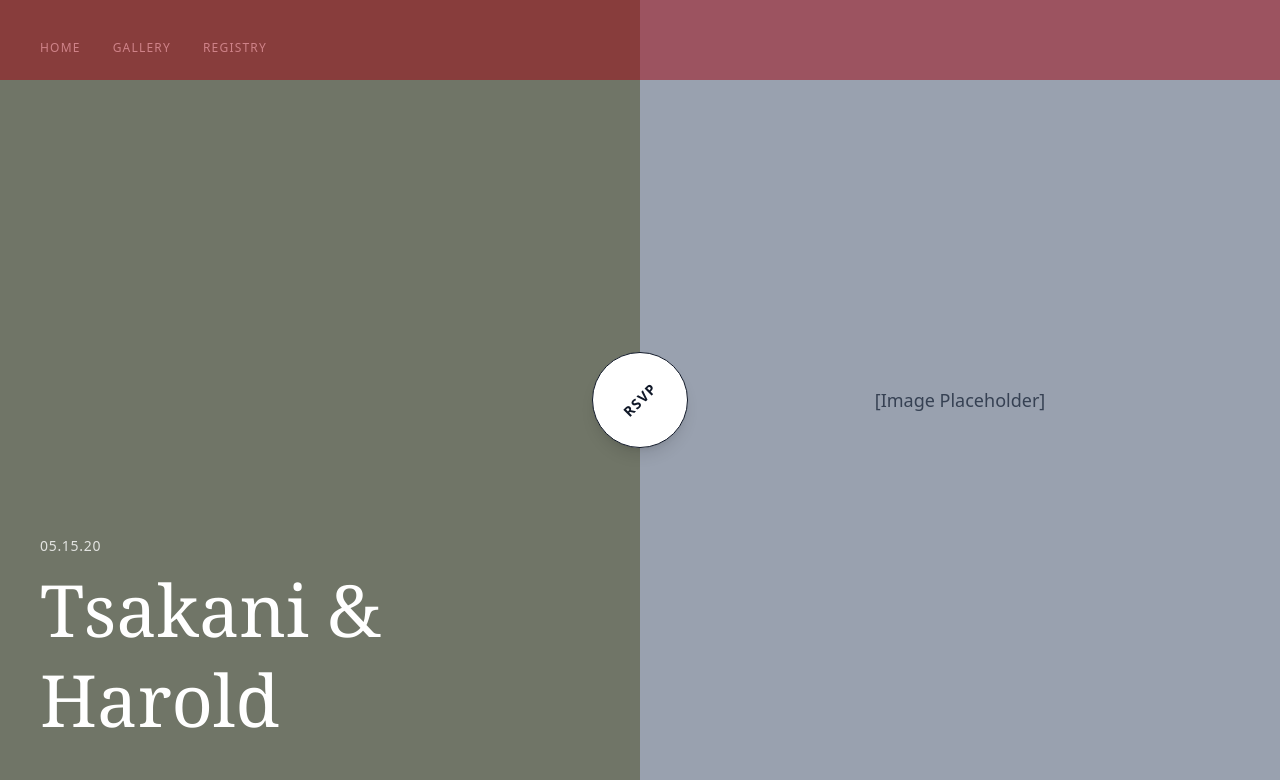
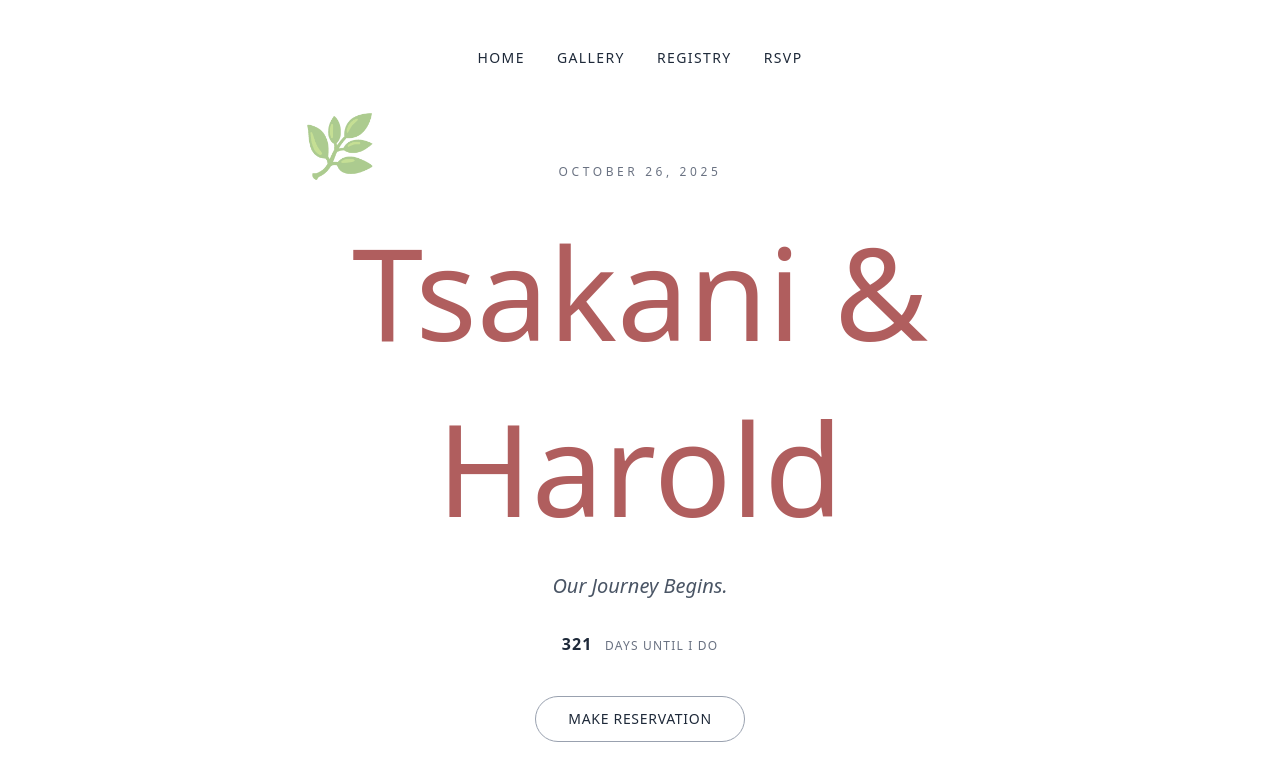
Before and after one commit to KulaniBaloyi/tsakaniandharold, a Next.js app: page / in a window 1280 px wide. Shown: the top 780 px of the page. Built offline with nearby package versions, Linux system fonts and the light colour scheme.

Commit message:
changed look and feel

```diff
--- a/app/components/Header.jsx
+++ b/app/components/Header.jsx
@@ -2,7 +2,7 @@ import React from 'react'
 
 const Header = () => {
   return (
-    <header className='p-10 z-40 bg-red-800/50 fixed left-0 right-0 top-0'></header>
+    <header className='p-10 z-40 bg-red-800/0 fixed left-0 right-0 top-0'></header>
   )
 }
 
--- a/app/components/Landing.tsx
+++ b/app/components/Landing.tsx
@@ -1,4 +1,7 @@
 import React from 'react';
+
+// NOTE: Assumes you have configured the 'font-display' (for Serif names)
+// and 'font-sans' (for general text) in your tailwind.config.js.
 
 const Landing = () => {
   // --- Engagement Details (Hardcoded) ---
@@ -8,76 +11,90 @@ const Landing = () => {
   const tagline = "Our Journey Begins.";
 
   return (
-    // Outer Container: The main wrapper for all elements
-    <section className='h-screen w-full flex flex-col md:flex-row font-sans relative'>
-      {/* The 'relative' class here is crucial! It establishes the positioning
-        context for the absolute-positioned RSVP button.
-      */}
+    // Outer Container: Min height, uses smaller padding on mobile (p-4)
+    <section className='min-h-screen w-full bg-white font-sans text-gray-800 p-4 md:p-12'>
 
-      {/* ---------------------------------------------------- */}
-      {/* LEFT HALF (Design Block) - z-10 added to ensure it's below the button's z-50 */}
-      {/* ---------------------------------------------------- */}
-      <div
-        className='
-          w-full md:w-1/2 h-3/5 md:h-full
-          bg-[#707567] relative z-10
-          p-6 sm:p-10 flex flex-col justify-end text-white
-        '
-      >
+      {/* Navigation (Top Center) */}
+      <header className='w-full flex justify-center mt-4 mb-10 md:mt-0 md:mb-24'>
+          <nav className='flex space-x-4 sm:space-x-8 text-xs sm:text-sm uppercase tracking-widest font-medium'>
+              <a href="#" className='hover:text-gray-500 transition duration-150'>Home</a>
+              <a href="#" className='hover:text-gray-500 transition duration-150'>Gallery</a>
+              <a href="#" className='hover:text-gray-500 transition duration-150'>Registry</a>
+              <a href="#" className='hover:text-gray-500 transition duration-150'>RSVP</a>
+          </nav>
+      </header>
 
-        {/* Navigation Header (Top Left) - Remains z-10 but is positioned relative to this block */}
-        <div className='absolute top-6 left-6 sm:top-10 sm:left-10 flex space-x-4 sm:space-x-8 text-xs uppercase tracking-widest font-light'>
-            <a href="#" className='hover:text-gray-300'>Home</a>
-            <a href="#" className='hover:text-gray-300'>Gallery</a>
-            <a href="#" className='hover:text-gray-300'>Registry</a>
+      {/* Main Content Area (Centered) */}
+      <div className='max-w-xl mx-auto text-center relative'> {/* max-w-xl limits max size, scales down naturally */}
+
+        {/* Decorative Floral Accents Placeholder */}
+        {/* These elements are hidden on small screens for better performance and reduced clutter */}
+        <div className='absolute inset-0 pointer-events-none hidden md:block'>
+            {/* Top Left Accent */}
+            <div className='absolute top-[-50px] left-[-50px] text-gray-300 text-6xl opacity-50'>🌿</div>
+            {/* Bottom Right Accent */}
+            <div className='absolute bottom-[-100px] right-[-100px] text-gray-300 text-6xl opacity-50'>🌸</div>
         </div>
 
-        {/* Content */}
-        <div className="mb-4">
-            <p className='text-sm uppercase tracking-wider mb-2 font-light opacity-80'>
-              05.15.20
-            </p>
-            <h1 className='text-5xl sm:text-6xl md:text-7xl font-serif leading-tight'>
-              {coupleName}
-            </h1>
+        {/* --- Central Text Block --- */}
 
+        {/* Announcement Date */}
+        <p className='text-xs uppercase tracking-[0.3em] text-gray-500 mb-4 md:mb-6'>
+          {announcementDate}
+        </p>
+
+        {/* Main Names/Heading */}
+        <h1 className='
+            // Font size scales down significantly on mobile
+            text-5xl sm:text-7xl md:text-8xl lg:text-9xl
+            font-display font-light leading-snug // Changed to leading-snug for better mobile stacking
+            text-[#B05E5E]
+            relative z-10
+          '
+        >
+          {coupleName}
+        </h1>
+
+        {/* Tagline / Sub-Heading */}
+        <h2 className='mt-4 text-lg sm:text-xl font-light italic text-gray-600'>
+          {tagline}
+        </h2>
+
+        {/* Countdown / Detail */}
+        <div className='mt-8 mb-10 text-xs uppercase tracking-widest text-gray-500'>
+            <span className='font-bold text-base text-gray-800 mr-2'>{daysLeftStatic}</span> Days Until I Do
         </div>
+
+        {/* Call to Action Button (RSVP/Reservation Style) */}
+        <button
+            className='
+                px-8 py-3
+                border border-gray-400 text-gray-800
+                rounded-full
+                uppercase tracking-wider font-medium text-sm
+                hover:bg-gray-50 transition duration-300
+            '
+        >
+            Make Reservation
+        </button>
+
       </div>
 
       {/* ---------------------------------------------------- */}
-      {/* RIGHT HALF (Image Placeholder) - z-0 or z-10 */}
+      {/* Footer Image Gallery Placeholder */}
       {/* ---------------------------------------------------- */}
-      <div
-        className='
-          w-full md:w-1/2 h-2/5 md:h-full
-          bg-gray-400 relative z-0 flex items-center justify-center
-          overflow-hidden
-        '
-      >
-        <span className='text-gray-700 text-lg'>[Image Placeholder]</span>
-      </div>
-
-      {/* ---------------------------------------------------- */}
-      {/* THE ROTATED RSVP BUTTON (Moved to the main section) */}
-      {/* ---------------------------------------------------- */}
-      <div
-        className='
-          absolute z-50 // <-- CRUCIAL: High Z-index
-
-          // Mobile Position: Center of the dividing line between the two blocks
-          top-[60%] left-1/2 transform -translate-x-1/2 -translate-y-1/2
-
-          // Desktop Position: Center of the screen dividing line
-          md:top-1/2 md:left-1/2 md:transform md:-translate-x-1/2 md:-translate-y-1/2
-
-          // Styling
-          w-24 h-24 rounded-full border border-gray-900 flex items-center justify-center
-          cursor-pointer bg-white shadow-lg bg-opacity-90 hover:bg-opacity-100 transition duration-300
-        '
-      >
-        <span className='text-gray-900 text-sm font-semibold uppercase tracking-widest -rotate-45'>
-          RSVP
-        </span>
+      <div className='mt-16 md:mt-32 max-w-6xl mx-auto'>
+        <div className='grid grid-cols-1 md:grid-cols-3 gap-4'>
+            {/* Example Image Placeholder 1 */}
+            <div className='bg-gray-200 h-48 md:h-64 flex items-center justify-center'>
+                <p className='text-gray-500 text-sm'>Photo 1</p>
+            </div>
+            {/* Example Image Placeholder 2 */}
+            {/* On mobile (default), this takes 1 column. On md screens, it spans 2 columns. */}
+            <div className='bg-gray-200 h-48 md:h-64 flex items-center justify-center md:col-span-2'>
+                 <p className='text-gray-500 text-sm'>Photo 2 (Wide)</p>
+            </div>
+        </div>
       </div>
 
     </section>
```
Also changed, not shown: public/CoverImage.jpg (added).
